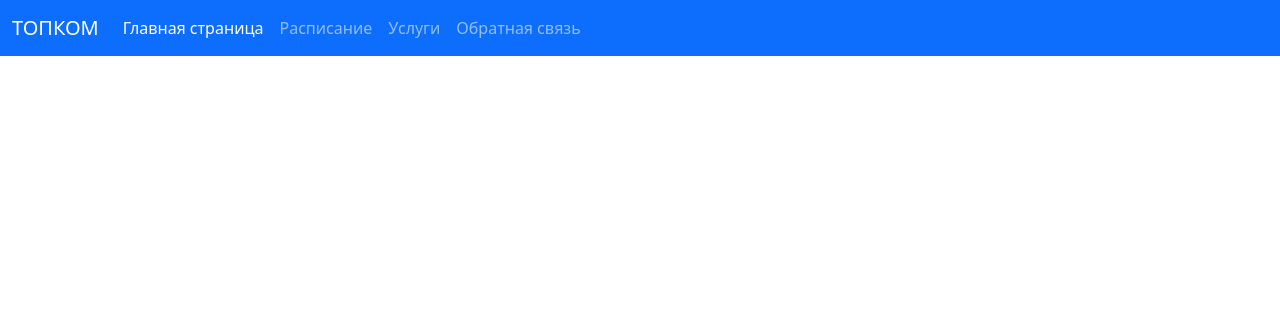
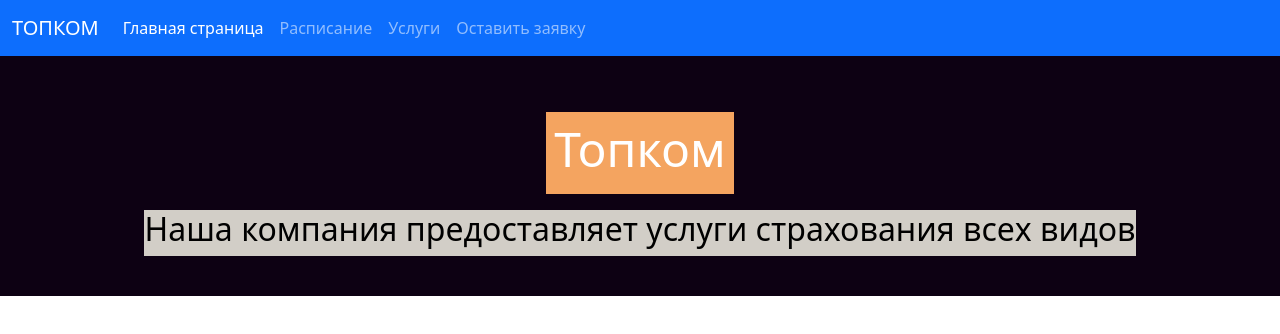
Before and after one commit to sviridofficial/auto-tomsk, a plain HTML site: page index.html in a window 1280 px wide. Drawn offline with nearby package versions, Linux system fonts and the light colour scheme.

Commit message:
Добавил хэдер и кастомные стили

```diff
--- /dev/null
+++ b/assets/stylesheet/main.css
@@ -0,0 +1,49 @@
+@import url('https://fonts.googleapis.com/css2?family=Playfair+Display&family=Roboto:wght@100;400&display=swap');
+
+body{
+    margin: 0;
+    font-family: 'Playfair Display', serif;
+    font-family: 'Roboto', sans-serif;
+}
+
+.contentFirst{
+    padding: 1em;
+    display: flex;
+    flex-direction: column;
+    justify-content: center;
+    align-items: center;
+    width: 100vw;
+    background: #0d0113;
+    min-height: 30vh;
+}
+
+.nav-main{
+    position: fixed;
+    width: 100vw;
+}
+
+.title-primary{
+    color: white;
+    font-size: 3em;
+}
+
+.title-block{
+
+    padding: 0.5em;
+    background: sandybrown;
+    margin-top: 1em;
+}
+
+.title-primary.description{
+    font-size: 2em;
+    color: #000000;
+
+}
+
+.description-block{
+    margin-top: 1em;
+    background: #d2cec7;
+    display: flex;
+    justify-content: center;
+    align-items: center;
+}
--- a/index.html
+++ b/index.html
@@ -3,16 +3,26 @@
 <head>
     <meta charset="utf-8">
     <meta name="viewport" content="width=device-width, initial-scale=1">
-    <link href="https://cdn.jsdelivr.net/npm/bootstrap@5.0.2/dist/css/bootstrap.min.css" rel="stylesheet" integrity="sha384-EVSTQN3/azprG1Anm3QDgpJLIm9Nao0Yz1ztcQTwFspd3yD65VohhpuuCOmLASjC" crossorigin="anonymous">
+    <link href ="./assets/stylesheet/main.css" rel="stylesheet">
+    <link href="https://cdn.jsdelivr.net/npm/bootstrap@5.0.2/dist/css/bootstrap.min.css" rel="stylesheet"
+          integrity="sha384-EVSTQN3/azprG1Anm3QDgpJLIm9Nao0Yz1ztcQTwFspd3yD65VohhpuuCOmLASjC" crossorigin="anonymous">
+
+    <link rel="preconnect" href="https://fonts.googleapis.com">
+    <link rel="preconnect" href="https://fonts.gstatic.com" crossorigin>
+    <link href="https://fonts.googleapis.com/css2?family=Playfair+Display&family=Roboto:wght@100;300;400&display=swap" rel="stylesheet">
     <title>ТОПКОМ</title>
 </head>
 <body>
-    <nav class="navbar navbar-expand-lg navbar navbar-dark bg-primary">
+<nav class="navbar navbar-expand-lg navbar navbar-dark bg-primary nav-main">
     <div class="container-fluid">
+
         <a class="navbar-brand" href="#">ТОПКОМ</a>
-          <button class="navbar-toggler" type="button" data-bs-toggle="collapse" data-bs-target="#navbarNav" aria-controls="navbarNav" aria-expanded="false" aria-label="Toggle navigation">
+
+        <button class="navbar-toggler" type="button" data-bs-toggle="collapse" data-bs-target="#navbarNav"
+                aria-controls="navbarNav" aria-expanded="false" aria-label="Toggle navigation">
             <span class="navbar-toggler-icon"></span>
         </button>
+
         <div class="collapse navbar-collapse" id="navbarNav">
             <ul class="navbar-nav">
                 <li class="nav-item">
@@ -25,12 +35,26 @@
                     <a class="nav-link" href="#">Услуги</a>
                 </li>
                 <li class="nav-item">
-                <a class="nav-link" href="#">Обратная связь</a>
+                    <a class="nav-link" href="#">Оставить заявку</a>
                 </li>
             </ul>
         </div>
+
     </div>
 </nav>
-    <script src="https://cdn.jsdelivr.net/npm/bootstrap@5.0.2/dist/js/bootstrap.bundle.min.js" integrity="sha384-MrcW6ZMFYlzcLA8Nl+NtUVF0sA7MsXsP1UyJoMp4YLEuNSfAP+JcXn/tWtIaxVXM" crossorigin="anonymous"></script>
+
+<div class = "contentFirst">
+    <div class="title-block">
+        <h1 class = "title-primary">Топком</h1>
+    </div>
+
+    <div class="description-block">
+        <h3 class = "title-primary description">Наша компания предоставляет услуги страхования всех видов</h3>
+    </div>
+
+</div>
+<script src="https://cdn.jsdelivr.net/npm/bootstrap@5.0.2/dist/js/bootstrap.bundle.min.js"
+        integrity="sha384-MrcW6ZMFYlzcLA8Nl+NtUVF0sA7MsXsP1UyJoMp4YLEuNSfAP+JcXn/tWtIaxVXM"
+        crossorigin="anonymous"></script>
 </body>
 </html>
```
Lines whose indentation alone changed are shown as unchanged.
